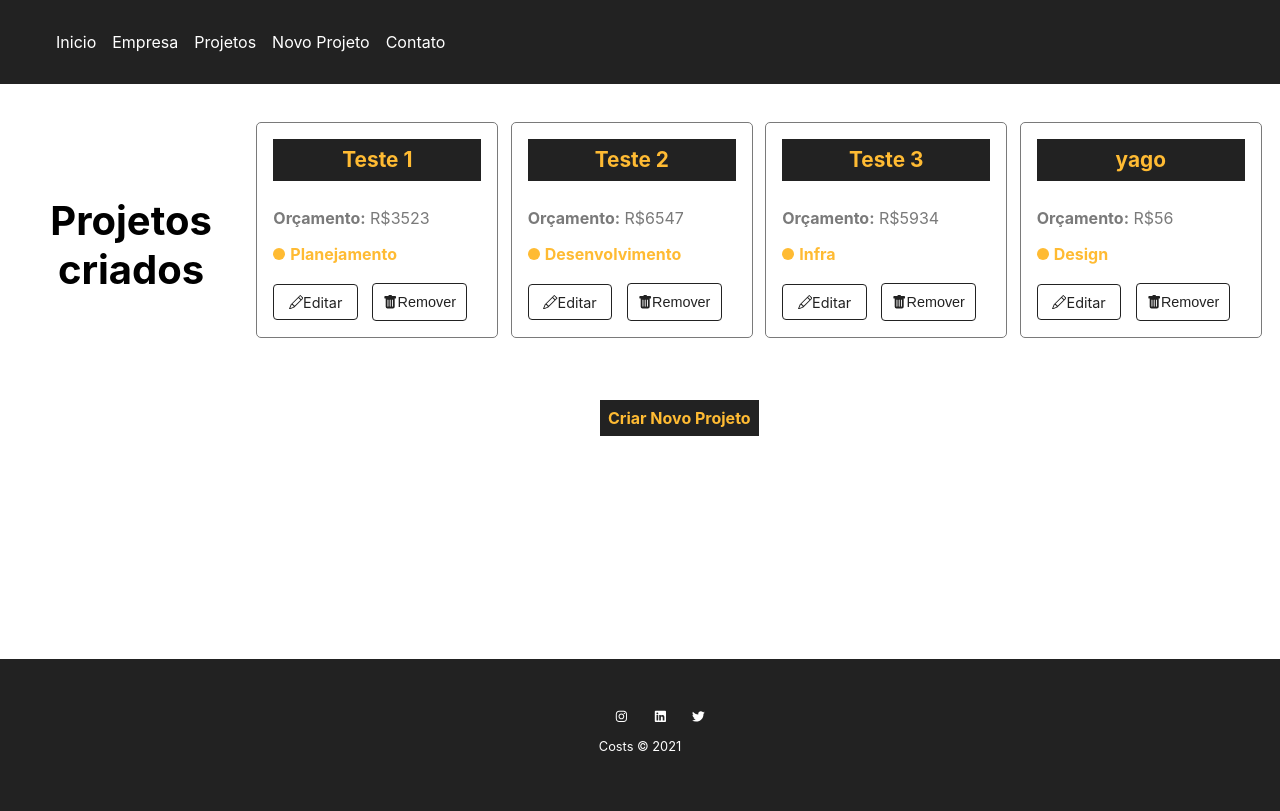
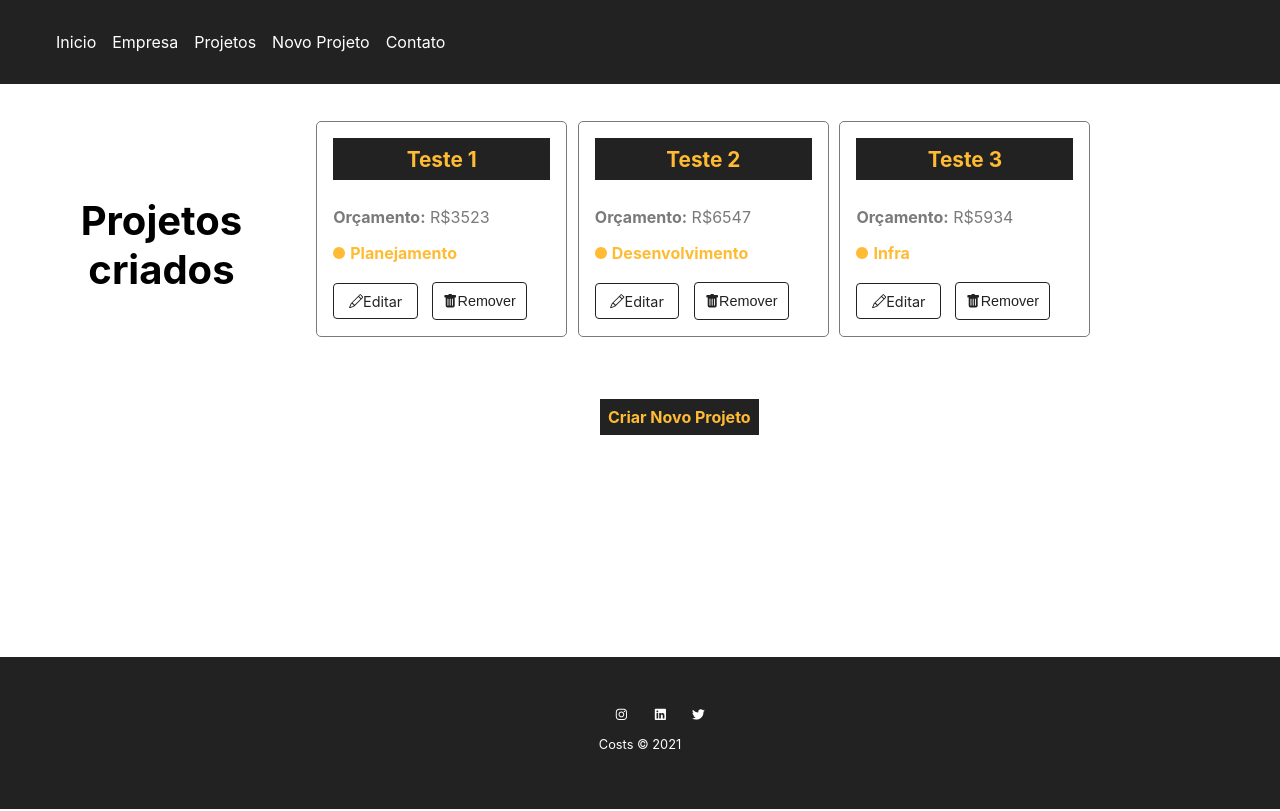
Before and after one commit to anagdinizp/Gerenciador-De-Projetos, a React (Create React App) app: page /Projetos in a window 1280 px wide. Built offline with nearby package versions, Linux system fonts and the light colour scheme; data requests are answered from the project's data file.

Commit message:
Colocando a funcionalidade de remover projetos

```diff
--- a/db.json
+++ b/db.json
@@ -26,15 +26,6 @@
         "name": "Infra"
       },
       "id": 3
-    },
-    {
-      "name": "yago",
-      "custos": "56",
-      "categorias": {
-        "id": "3",
-        "name": "Design"
-      },
-      "id": 4
     }
   ],
   "categorias": [
--- a/src/Componentes/Layout/Loader/Loading.js
+++ b/src/Componentes/Layout/Loader/Loading.js
@@ -1,3 +1,4 @@
+import React from 'react';
 import { ContainerLoader, Loader } from "./style";
 import svg from '../../../Assets/Loader.svg'
 
@@ -5,11 +6,10 @@ const Loading = () => {
 
     return(
         <ContainerLoader>
-            <Loader src={svg} alt="Loading"></Loader>
+            <Loader src={svg} alt="Loading"/>
+
         </ContainerLoader>
-    )
+    );
 };
 
-
-
 export default Loading;
--- a/src/Componentes/Paginas/Projetos/Projetos.js
+++ b/src/Componentes/Paginas/Projetos/Projetos.js
@@ -3,13 +3,10 @@ import { useState, useEffect } from 'react';
 import { ContainerProjetos, Titulo, Caixa, Ahref} from './style';
 import { H1} from "../Inicio/style";
 import CardDoProjeto from '../../Projeto/CardDoProjeto/CardDoProjeto';
-import Loading from '../../Layout/Loader/Loading';
-import { P } from '../../Projeto/CardDoProjeto/style';
 import { useMensagem } from '../../../Mensagem/Mensagem';
 
 const Projetos = () => {
     const [projetos, setProjetos] = useState("");
-    const [removerLoading, setRemoverLoading] = useState(false);
     const { mostrarMensagem } = useMensagem();
 
     useEffect(() => {
@@ -18,7 +15,6 @@ const Projetos = () => {
                 .get("/projetos")
                 .then((dados) => {
                     setProjetos(dados.data);
-                    setRemoverLoading(true);
                 })
                 .catch((err) => {
                     console.error(err);
@@ -52,10 +48,9 @@ const Projetos = () => {
                     custos={projeto.custos}
                     categorias={projeto.categorias.name}
                     key={projeto.id}
+                    removerProjetos={removerProjetos}
                     ></CardDoProjeto>
                 ))}
-                {!removerLoading && <Loading/>}
-                {removerLoading && projetos.length === 0 && <P>Não tem nenhum projeto</P>}
                 </Titulo>
             </ContainerProjetos>
             <Caixa>
--- a/src/Componentes/Projeto/CardDoProjeto/CardDoProjeto.js
+++ b/src/Componentes/Projeto/CardDoProjeto/CardDoProjeto.js
@@ -1,7 +1,13 @@
 import {Card, H4, P, Funcionalidades, Span, Bolinha, Categorias, ALink, BotaoCard} from './style'
 import {BsPencil, BsFillTrashFill} from 'react-icons/bs';
 
-const CardDoProjeto = ({name, id, categorias, custos, removerProjeto}) => {
+const CardDoProjeto = ({name, id, categorias, custos, removerProjetos}) => {
+
+    const remover = (evento) => {
+        evento.preventDefault()
+        removerProjetos(id)
+    }
+
     return(
         <Card>
             <H4>{name}</H4>
@@ -15,13 +21,12 @@ const CardDoProjeto = ({name, id, categorias, custos, removerProjeto}) => {
                 <ALink href='/'>
                     <BsPencil/> Editar
                 </ALink>
-                <BotaoCard>
+                <BotaoCard onClick={remover}>
                     <BsFillTrashFill/> Remover
                 </BotaoCard>
             </Funcionalidades>
         </Card>
     );
-
 };
 
 export default CardDoProjeto;
```
